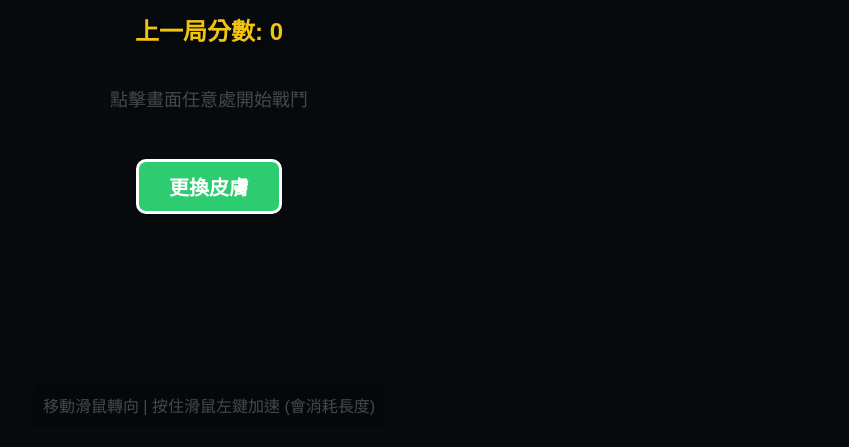
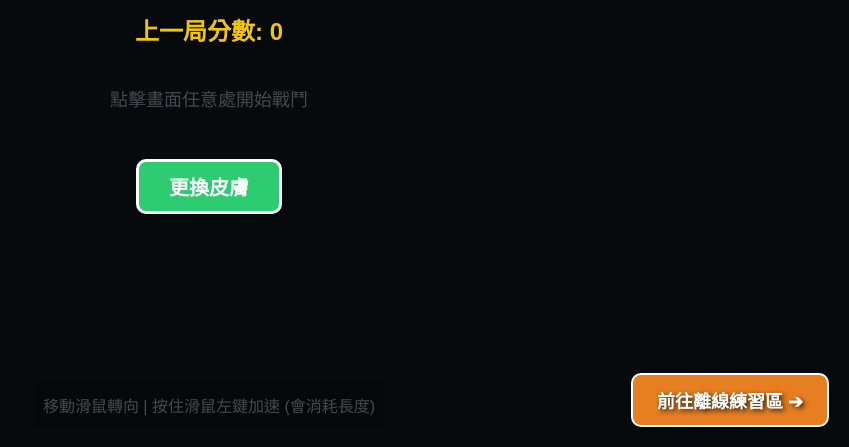
Before and after one commit to Yikaxowo-office/multiplayer-snake-game, a website: page public/index.html in a window 1280 px wide. Shown: the part 353-800 px from the top of the page, without its empty margins (431-1280 px from the left). Drawn offline with nearby package versions, Linux system fonts and the light colour scheme; no server answers.

Commit message:
Update index.html

```diff
--- a/public/index.html
+++ b/public/index.html
@@ -38,6 +38,31 @@
         #skinBtn:active { transform: scale(0.95); }
 
         @keyframes blinker { 50% { opacity: 0; } }
+        /* 切換模式按鈕樣式 */
+        .switch-btn {
+            position: absolute;
+            bottom: 20px;
+            right: 20px;
+            padding: 12px 24px;
+            font-size: 18px;
+            font-weight: bold;
+            border-radius: 10px;
+            cursor: pointer;
+            background: #e67e22; /* 橘色醒目背景 */
+            color: white;
+            text-decoration: none;
+            border: 2px solid white;
+            box-shadow: 0 4px 10px rgba(0,0,0,0.5);
+            transition: transform 0.2s, background 0.2s;
+            z-index: 100;
+        }
+        .switch-btn:hover {
+            background: #d35400;
+            transform: scale(1.05);
+        }
+        .switch-btn:active {
+            transform: scale(0.95);
+        }
     </style>
 </head>
 <body>
@@ -52,6 +77,8 @@
         <p class="blink">點擊畫面任意處開始戰鬥</p>
 
         <button id="skinBtn">更換皮膚</button>
+
+        <a href="/index2.html" class="switch-btn" id="toOfflineBtn">前往離線練習區 ➔</a>
     </div>
 
 <script src="/socket.io/socket.io.js"></script>
@@ -101,7 +128,10 @@ skinBtn.addEventListener("mousedown", (e) => {
     myColor = skins[currentSkinIdx];
     skinBtn.style.background = myColor;
 });
-
+// --- 阻止點擊跳轉按鈕時觸發遊戲開始 ---
+document.getElementById("toOfflineBtn").addEventListener("mousedown", (e) => {
+    e.stopPropagation();
+});
 // --- 監聽事件 ---
 socket.on('initFoods', (serverFoods) => foods = serverFoods);
 socket.on('foodEaten', (data) => {
```
